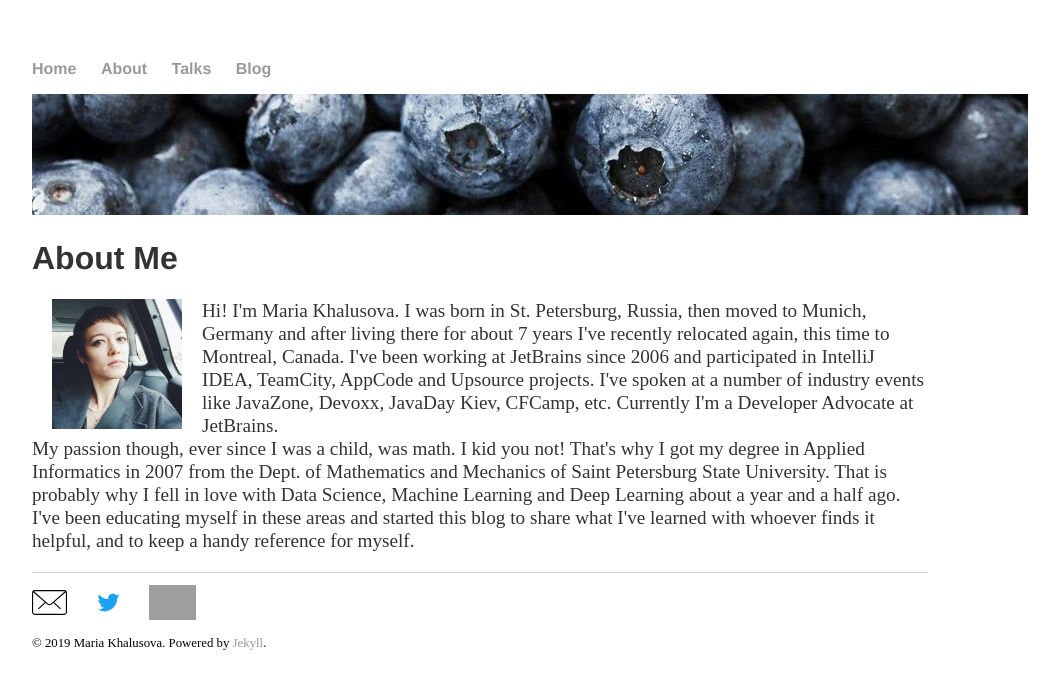
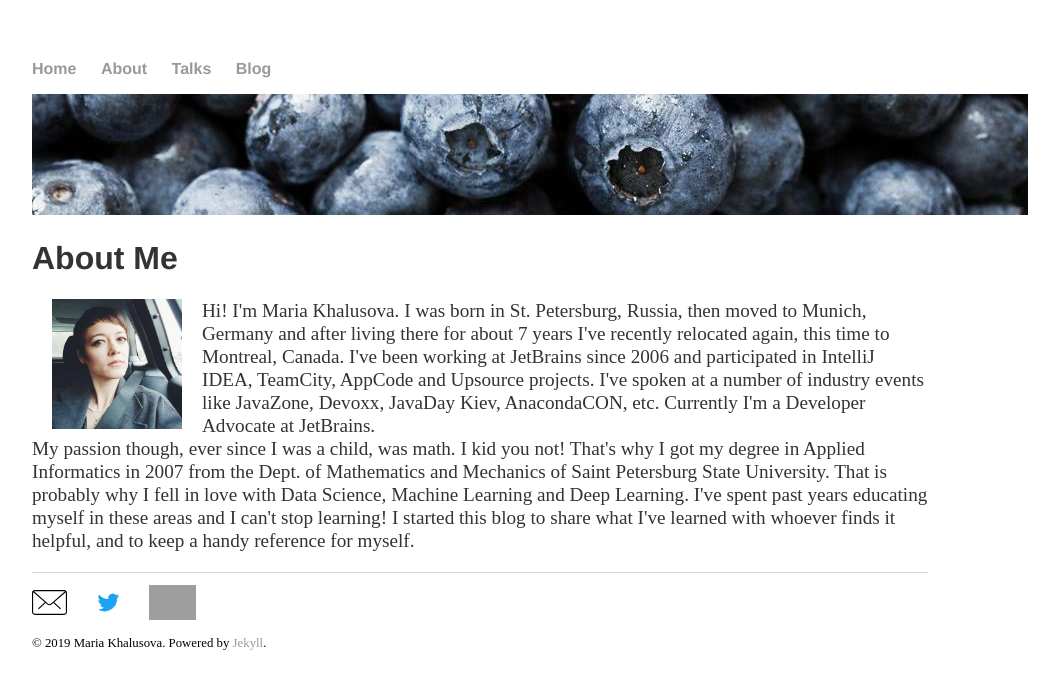
Before and after one commit to MKhalusova/MKhalusova.github.io, a Jekyll site: the page built from about/index.html, in a window 1280 px wide. Shown: the top 689 px of the page, without its empty margins (160-1219 px from the left). Built offline with Jekyll 4.4.1, drawn with Linux system fonts in a browser that asks for light colours; grey boxes are pictures that could not be loaded.

Commit message:
updated "About"

```diff
--- a/about/index.html
+++ b/about/index.html
@@ -8,13 +8,13 @@ title: Maria Khalusova
     <p>Hi! I'm Maria Khalusova. I was born in St. Petersburg, Russia, then moved to Munich, Germany
         and after living there for about 7 years I've recently relocated again, this time to Montreal, Canada.
         I've been working at JetBrains since 2006 and participated in IntelliJ IDEA, TeamCity, AppCode and Upsource projects.
-        I've spoken at a number of industry events like JavaZone, Devoxx, JavaDay Kiev, CFCamp, etc.
+        I've spoken at a number of industry events like JavaZone, Devoxx, JavaDay Kiev, AnacondaCON, etc.
         Currently I'm a Developer Advocate at JetBrains.
         <br/>
         My passion though, ever since I was a child, was math. I kid you not! That's why I got my degree in Applied Informatics
         in 2007 from the Dept. of Mathematics and Mechanics of Saint Petersburg State University.
-        That is probably why I fell in love with Data Science, Machine Learning and Deep Learning about a year and a half ago.
-        I've been educating myself in these areas and started this blog to share what I've learned with whoever finds
-        it helpful, and to keep a handy reference for myself.
+        That is probably why I fell in love with Data Science, Machine Learning and Deep Learning.
+        I've spent past years educating myself in these areas and I can't stop learning! I started this blog to share
+        what I've learned with whoever finds it helpful, and to keep a handy reference for myself.
     </p>
 </div>
```
